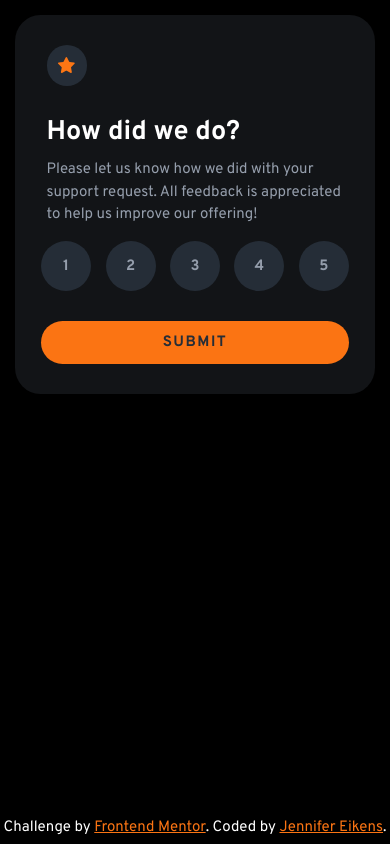
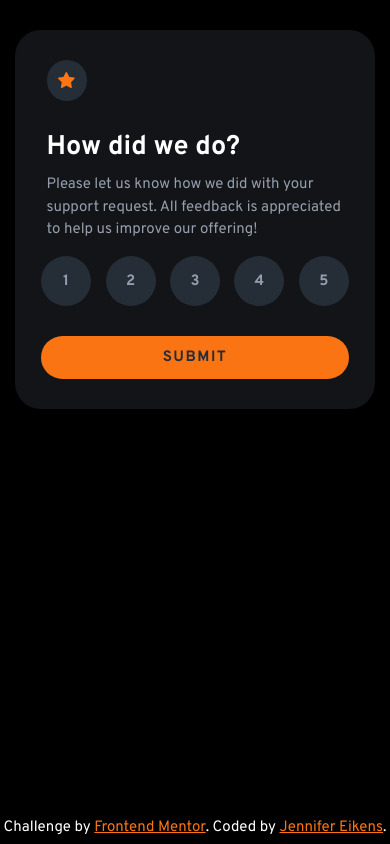
Before and after one commit to Jenny-Eikens/interactive-rating-component, a React (Create React App) app: page / in a window 390 px wide. Built offline with nearby package versions, Linux system fonts and the light colour scheme.

Commit message:
Update App.css

```diff
--- a/src/App.css
+++ b/src/App.css
@@ -195,6 +195,6 @@
 
 @media (max-width: 600px) {
   .card {
-    margin-top: 1rem;
+    margin-top: 2rem;
   }
 }
```
